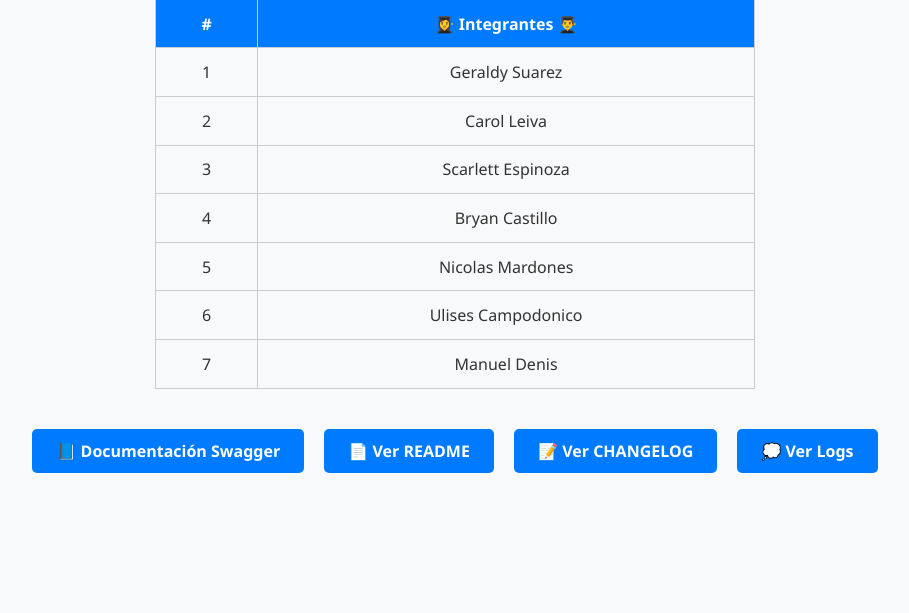
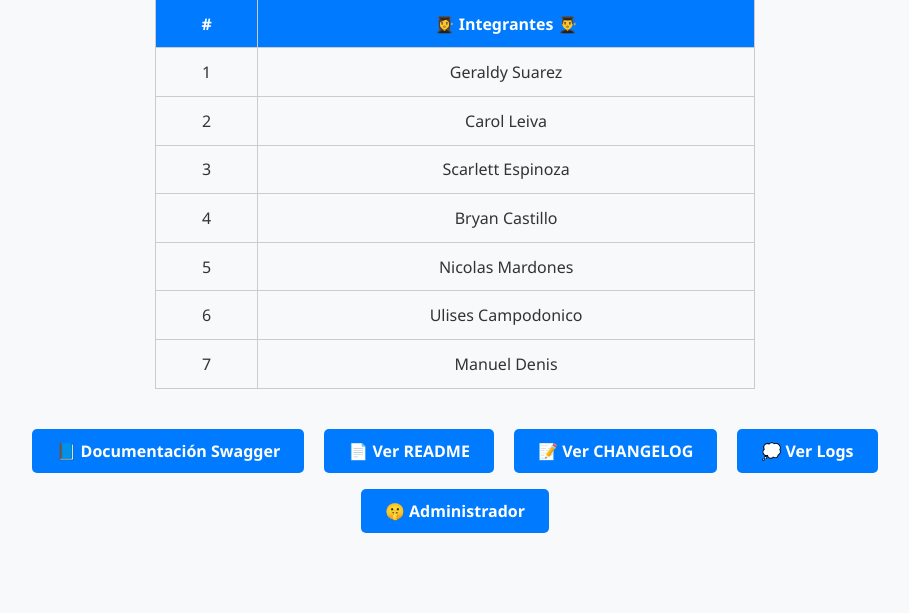
Before and after one commit to bwcastillo/proyecto_backend_tf, a Django app: page / in a window 1280 px wide. Shown: the part 228-841 px from the top of the page, without its empty margins (185-1094 px from the left). Before the commit the page ends 701 px from the top, so only its background shows below. Run offline with Django 5.2, Linux system fonts and the light colour scheme; parts of the project's set-up code (start-up, migrations or seed data) failed here and were passed over.

Commit message:
enlace admin

```diff
--- a/proyecto_django/conexiones/templates/bienvenida.html
+++ b/proyecto_django/conexiones/templates/bienvenida.html
@@ -80,5 +80,10 @@
         <a href="/api/docs/changelog-html/" target="_blank" title="Se abrirá en una nueva pestaña">📝 Ver CHANGELOG</a>
         <a href="/api/logs/texto" target="_blank" title="Se abrirá en una nueva pestaña">💭 Ver Logs</a>
     </div>
+        <a href="/admin" target="_blank" title="Se abrirá en una nueva pestaña">🤫 Administrador</a>
+    <div>
+    </div>
+
+
 </body>
 </html>
```
